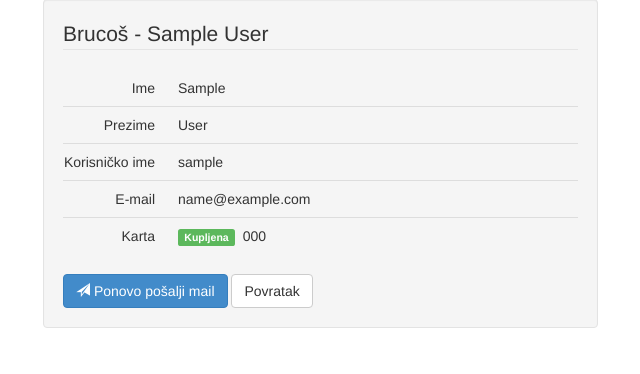
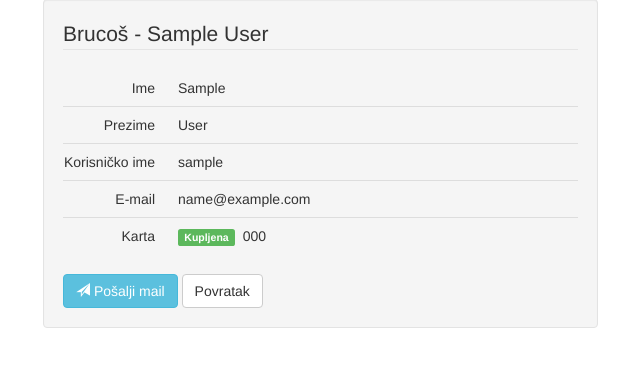
Before and after one commit to KSET/brucka, a Django app: page /tickets/student/1/ in a window 1280 px wide. Shown: the part 72-446 px from the top of the page, without its empty margins (27-667 px from the left). Run offline with Django 3.2, Linux system fonts and the light colour scheme; a user stored in the database is signed in; tables that the repository leaves empty hold one stand-in row (values such as "Sample post"); some libraries are stand-ins or nearby versions.

Commit message:
student search expanded

```diff
--- a/tickets/templates/tickets/student/detail.html
+++ b/tickets/templates/tickets/student/detail.html
@@ -26,7 +26,7 @@
         {% if not student.ticket %}
           <a class="btn btn-warning" href="{% url 'tickets:student_buy_ticket' student.id %}"><i class="glyphicon glyphicon-gift"></i> Kupi kartu</a>
         {% else %}
-          <a class="btn btn-primary" href="{% url 'tickets:student_send_mail' student.id %}"><i class="glyphicon glyphicon-send"></i> Ponovo pošalji mail</a>
+          <a class="btn btn-info" href="{% url 'tickets:student_send_mail' student.id %}"><i class="glyphicon glyphicon-send"></i> Pošalji mail</a>
         {% endif %}
         <a class="btn btn-default" href="{% url 'tickets:student_list' %}">Povratak</a>
       </div>
--- a/tickets/views.py
+++ b/tickets/views.py
@@ -18,7 +18,7 @@ def search_students(query, status):
         students = students.filter(ticket__isnull=False)
     for (i, q) in enumerate(query.split(' ')):
         if not q: continue
-        students = students.filter(Q(first_name__icontains=q) | Q(last_name__icontains=q) | Q(username__icontains=q) | Q(email__icontains=q))
+        students = students.filter(Q(first_name__icontains=q) | Q(last_name__icontains=q) | Q(username__icontains=q) | Q(email__icontains=q) | Q(ticket__number__icontains=q))
     return students
 
 @login_required
```
